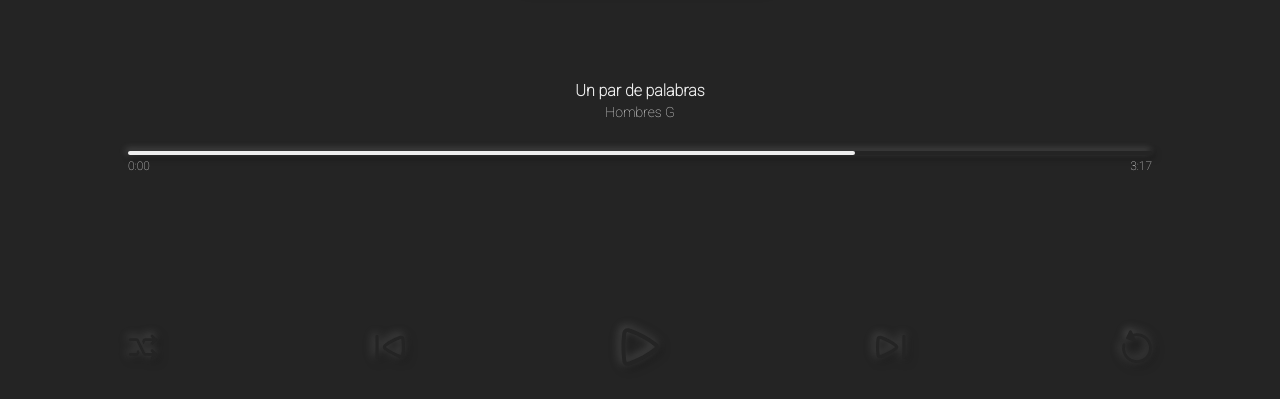
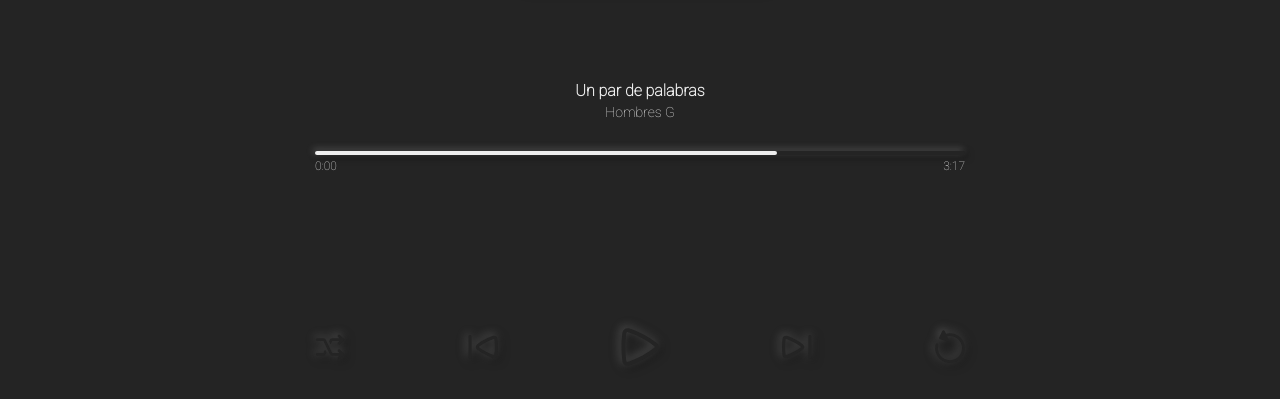
Before and after one commit to Jeferson57/music-player.github.io, a plain HTML site: page index.html in a window 1280 px wide. Shown: the part 357-756 px from the top of the page. Drawn offline with Linux system fonts and the light colour scheme.

Commit message:
max-with for flex elements

```diff
--- a/style.css
+++ b/style.css
@@ -80,6 +80,7 @@ body {
 
 .progress-bar div:nth-child(1) progress {
     width: 80vw;
+    max-width: 650px;
     height: 4px;
     box-shadow: -2px -2px 7px var(--light),
                 2px 2px 7px var(--shadow);
@@ -98,6 +99,7 @@ body {
 
 .progress-bar div:nth-child(1) div {
     width: 80vw;
+    max-width: 650px;
     display: flex;
     justify-content: space-between;
     margin-block-start: 4px;
@@ -110,8 +112,13 @@ body {
 .buttons {
     place-self: center;
     width: 80%;
+    max-width: 650px;
     display: flex;
     justify-content: space-between;
+}
+
+.buttons img {
+    cursor: pointer;
 }
 
 .buttons img:nth-child(1) {
```
